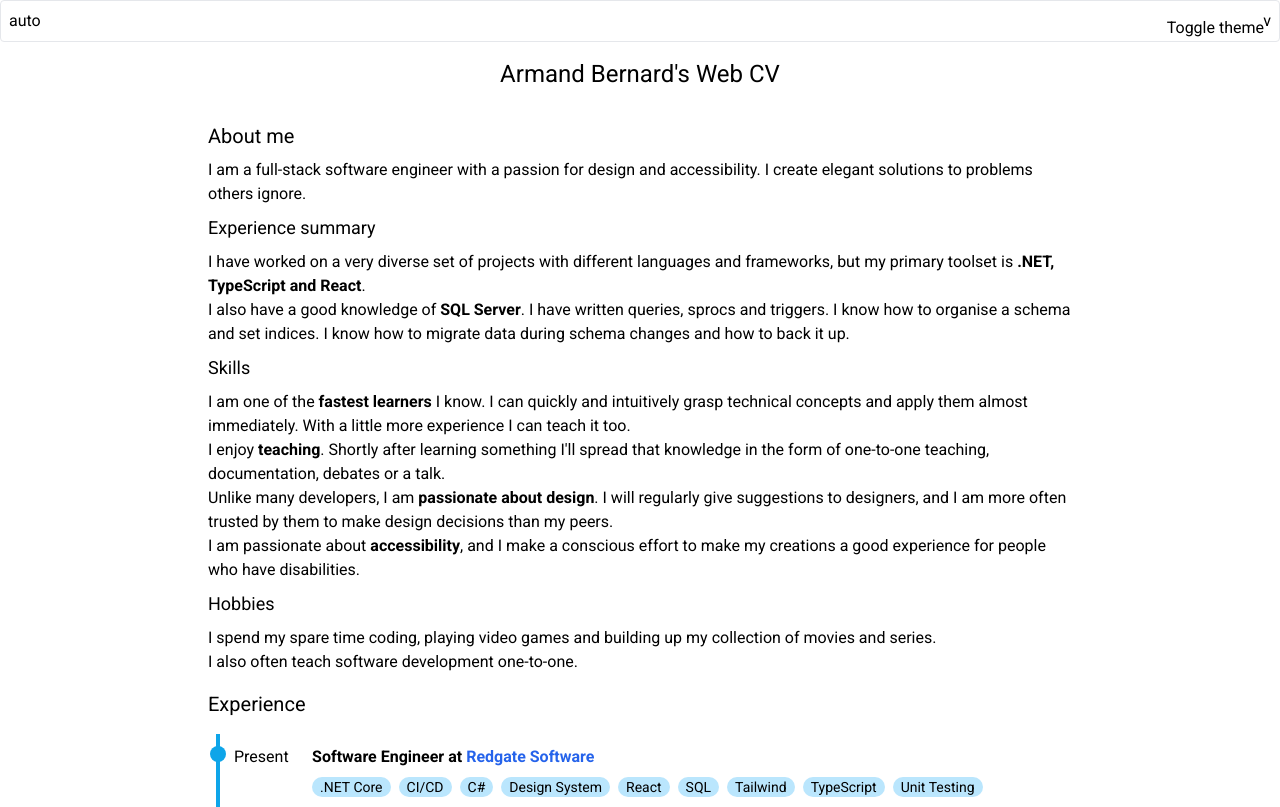
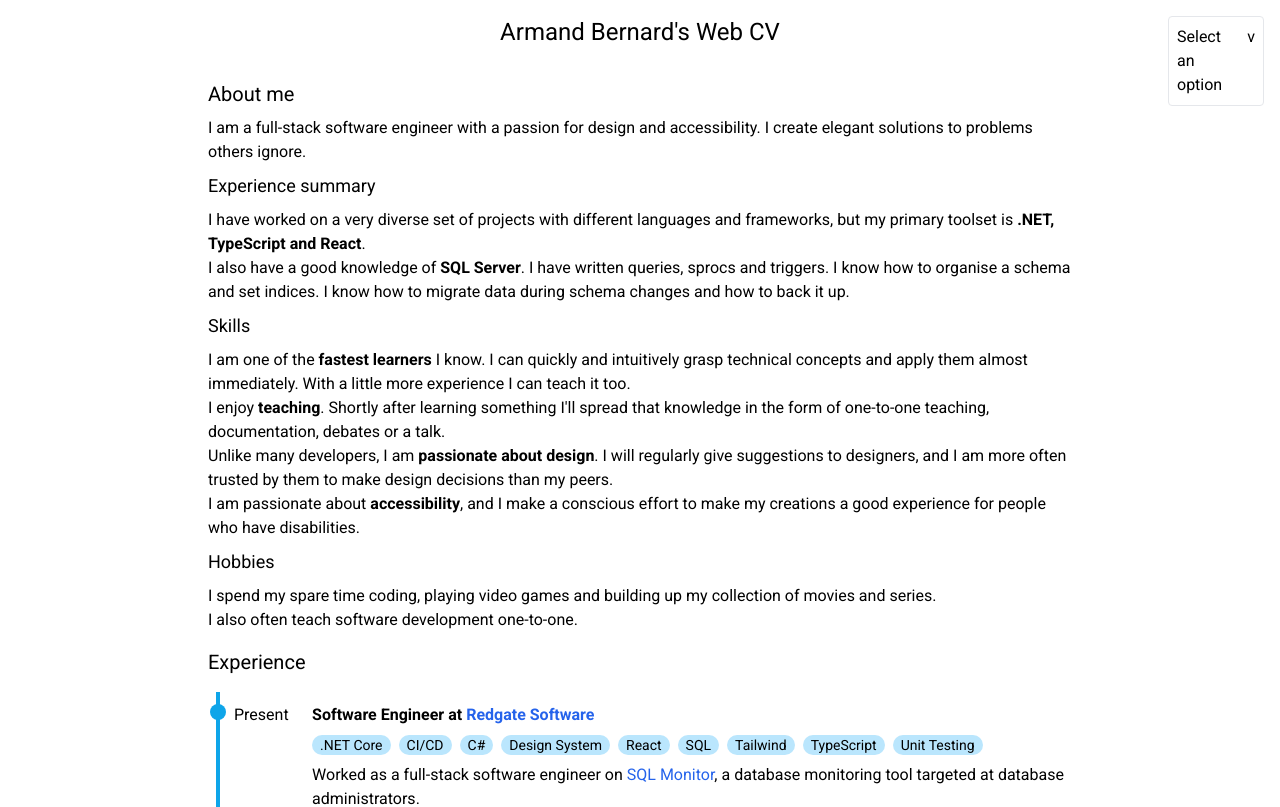
Before and after one commit to ArmandBernard/WebCV, a React (Vite) app: page / in a window 1280 px wide. Shown: the top 807 px of the page. Built offline with nearby package versions, Linux system fonts and the light colour scheme.

Commit message:
use the new dropdown for theme switching

```diff
--- a/src/App.tsx
+++ b/src/App.tsx
@@ -1,4 +1,4 @@
-import { useCallback, useEffect, useRef, useState } from "react";
+import { useCallback, useEffect, useRef } from "react";
 import { AboutMe } from "./AboutMe";
 import "./App.css";
 import { Education } from "./Education";
@@ -9,20 +9,13 @@ import { useLocalStorage } from "./useLocalStorage";
 function App() {
   const htmlRef = useRef(document.documentElement);
 
-  const [selectedTheme, setSelectedTheme] = useState<string | null>("auto");
-
-  const getTheme = useCallback(
-    () => htmlRef.current.classList.contains("dark"),
-    []
-  );
-
-  const setTheme = useCallback(
-    (dark: boolean) =>
-      dark
-        ? htmlRef.current.classList.add("dark")
-        : htmlRef.current.classList.remove("dark"),
-    []
-  );
+  const setTheme = useCallback((dark: boolean) => {
+    if (dark) {
+      htmlRef.current.classList.add("dark");
+    } else {
+      htmlRef.current.classList.remove("dark");
+    }
+  }, []);
 
   const { get: themePreference, set: setThemePreference } =
     useLocalStorage("themePreference");
@@ -44,16 +37,11 @@ function App() {
   return (
     <div>
       <Select
-        options={["auto", "dark", "light"]}
-        selectedOption={selectedTheme}
-        setSelectedOption={setSelectedTheme}
+        className="absolute right-4 top-4 w-24"
+        options={["dark", "light"]}
+        selectedOption={themePreference}
+        setSelectedOption={setThemePreference}
       />
-      <button
-        className="absolute right-4 top-4"
-        onClick={() => setThemePreference(getTheme() ? "light" : "dark")}
-      >
-        Toggle theme
-      </button>
       <div className="flex justify-center">
         <div className="max-w-4xl flex flex-col px-4 flex-grow gap-4 mb-8">
           <h1 className="self-center m-4">Armand Bernard&apos;s Web CV</h1>
```
